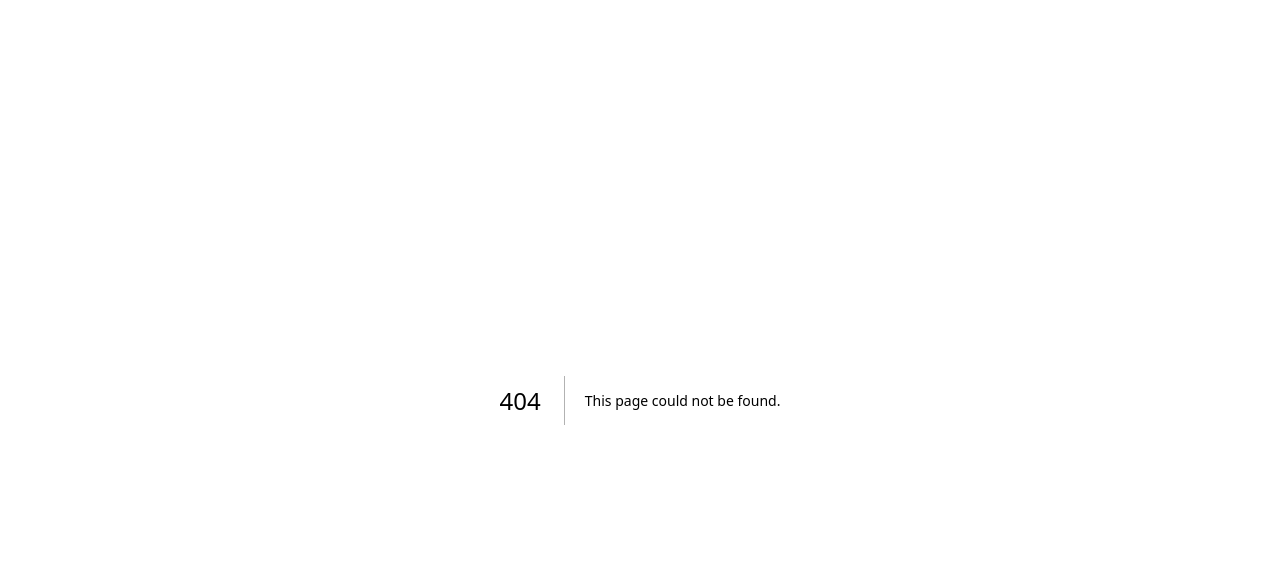
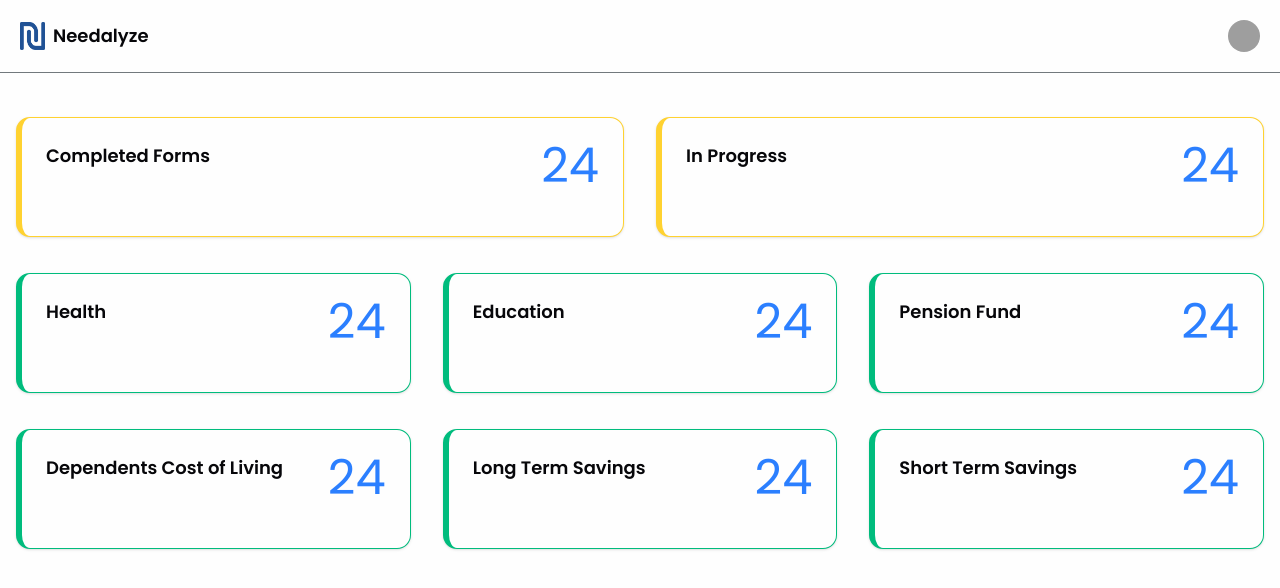
Before and after one commit to itswijay/Needalyze, a Next.js app: page /dashboard in a window 1280 px wide. Before the commit this address had no page. Shown: the top 588 px of the page. Built offline with nearby package versions, Linux system fonts and the light colour scheme; grey boxes are pictures that could not be loaded.

Commit message:
feat: add Navbar component with dropdown menu

```diff
--- /dev/null
+++ b/src/app/dashboard/components/Navbar.jsx
@@ -0,0 +1,49 @@
+import Image from "next/image";
+import {
+  DropdownMenu,
+  DropdownMenuContent,
+  DropdownMenuItem,
+  DropdownMenuLabel,
+  DropdownMenuSeparator,
+  DropdownMenuTrigger,
+} from "@/components/ui/dropdown-menu";
+import { Avatar, AvatarFallback, AvatarImage } from "@/components/ui/avatar";
+
+const Navbar = () => {
+  return (
+    <div>
+      <ul className="flex justify-between items-center border-b p-5 border-gray-300">
+        <li className="flex ">
+          <Image
+            src="/images/logos/main_favicon.png"
+            width="25"
+            height="25"
+            alt="Needalyze-Logo"
+            priority
+          />
+          <span className="text-lg font-semibold ml-2">Needalyze</span>
+        </li>
+
+        <DropdownMenu>
+          <DropdownMenuTrigger>
+            <li>
+              <Avatar>
+                <AvatarImage src="https://github.com/shadcn.png" />
+                <AvatarFallback>CN</AvatarFallback>
+              </Avatar>
+            </li>
+          </DropdownMenuTrigger>
+          <DropdownMenuContent>
+            <DropdownMenuLabel>My Account</DropdownMenuLabel>
+            <DropdownMenuSeparator />
+            <DropdownMenuItem>Profile</DropdownMenuItem>
+
+            <DropdownMenuItem>Logout</DropdownMenuItem>
+          </DropdownMenuContent>
+        </DropdownMenu>
+      </ul>
+    </div>
+  );
+};
+
+export default Navbar;
--- /dev/null
+++ b/src/app/dashboard/page.jsx
@@ -0,0 +1,13 @@
+import Cards from "./components/Cards";
+import Navbar from "./components/Navbar";
+
+const page = () => {
+  return (
+    <div className="min-h-screen max-w-[95rem] mx-auto  ">
+      <Navbar />
+      <Cards />
+    </div>
+  );
+};
+
+export default page;
```
